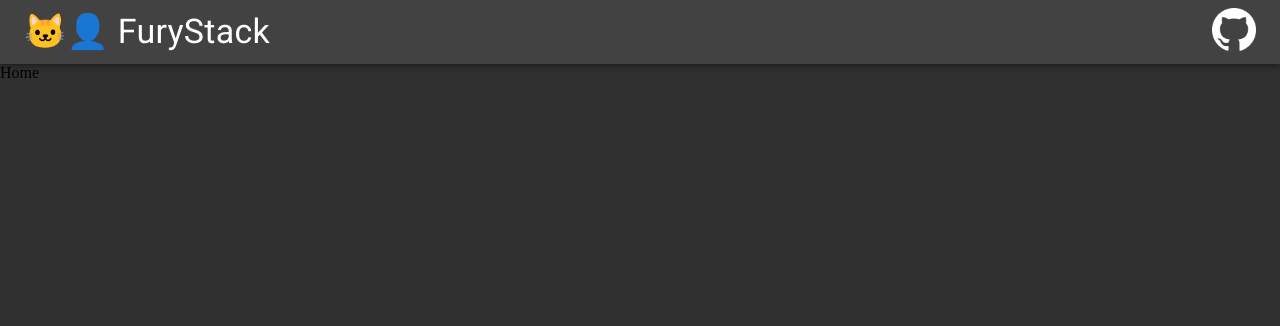
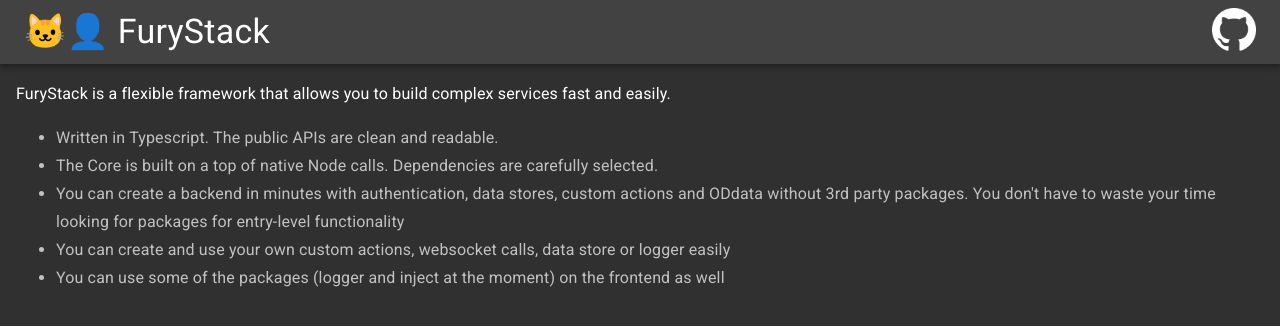
Before and after one commit to furystack/old-furystack.github.io, a React app: page /#/ in a window 1280 px wide. Shown: the top 326 px of the page. Built offline with nearby package versions, Linux system fonts and the light colour scheme.

Commit message:
refactor(layout):scrollbar, home page

```diff
--- a/src/components/app.tsx
+++ b/src/components/app.tsx
@@ -25,6 +25,19 @@
       <HashRouter>
         <CssBaseline />
         <MainAppBar />
+        <div
+          style={{
+            display: "flex",
+            justifyContent: "center",
+            overflow: "hidden"
+          }}
+        >
+          <div
+            style={{
+              margin: "1em",
+              overflow: "auto"
+            }}
+          >
             <Switch>
               <Route path="/packages">
                 <Packages />
@@ -33,6 +46,8 @@
                 <Home />
               </Route>
             </Switch>
+          </div>
+        </div>
       </HashRouter>
     </div>
   );
--- a/src/pages/home.tsx
+++ b/src/pages/home.tsx
@@ -1,5 +1,46 @@
-import React from "react";
+import React, { useContext } from "react";
+import Typography from "@material-ui/core/Typography";
+import { ThemeContext } from "../context/theme-context";
 
 export const Home: React.FunctionComponent = () => {
-  return <div>Home</div>;
+  const theme = useContext(ThemeContext);
+  return (
+    <div>
+      <Typography
+        variant="subtitle1"
+        style={{ color: theme.palette.text.primary }}
+      >
+        FuryStack is a flexible framework that allows you to build complex
+        services fast and easily.
+      </Typography>
+      <Typography
+        variant="subtitle1"
+        style={{ color: theme.palette.text.secondary }}
+      >
+        <ul>
+          <li>
+            Written in Typescript. The public APIs are clean and readable.
+          </li>
+          <li>
+            The Core is built on a top of native Node calls. Dependencies are
+            carefully selected.
+          </li>
+          <li>
+            You can create a backend in minutes with authentication, data
+            stores, custom actions and ODdata without 3rd party packages. You
+            don't have to waste your time looking for packages for entry-level
+            functionality
+          </li>
+          <li>
+            You can create and use your own custom actions, websocket calls,
+            data store or logger easily
+          </li>
+          <li>
+            You can use some of the packages (logger and inject at the moment)
+            on the frontend as well
+          </li>
+        </ul>
+      </Typography>
+    </div>
+  );
 };
```
Lines whose indentation alone changed are shown as unchanged.
